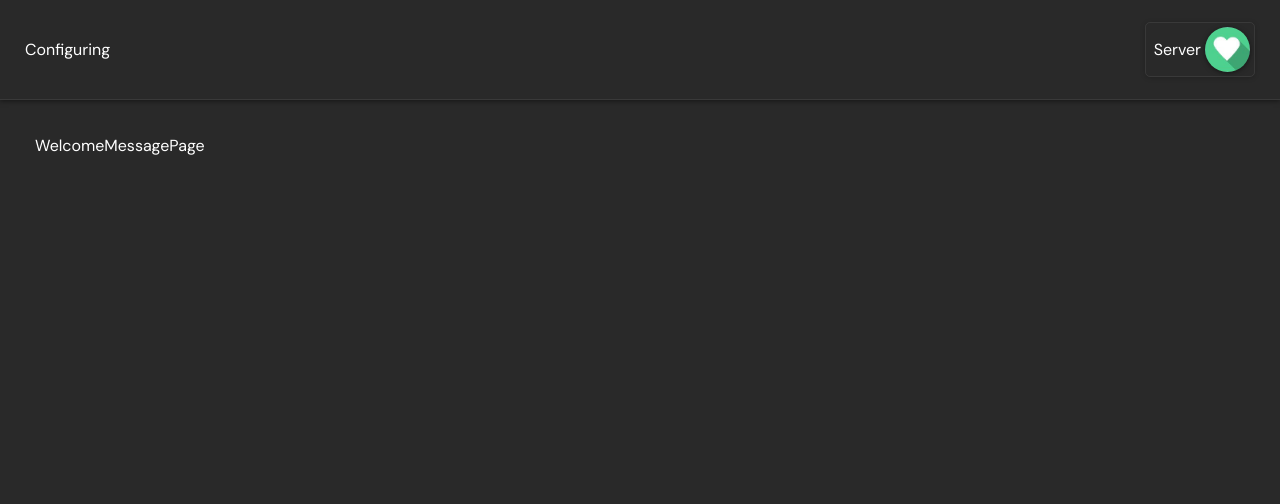
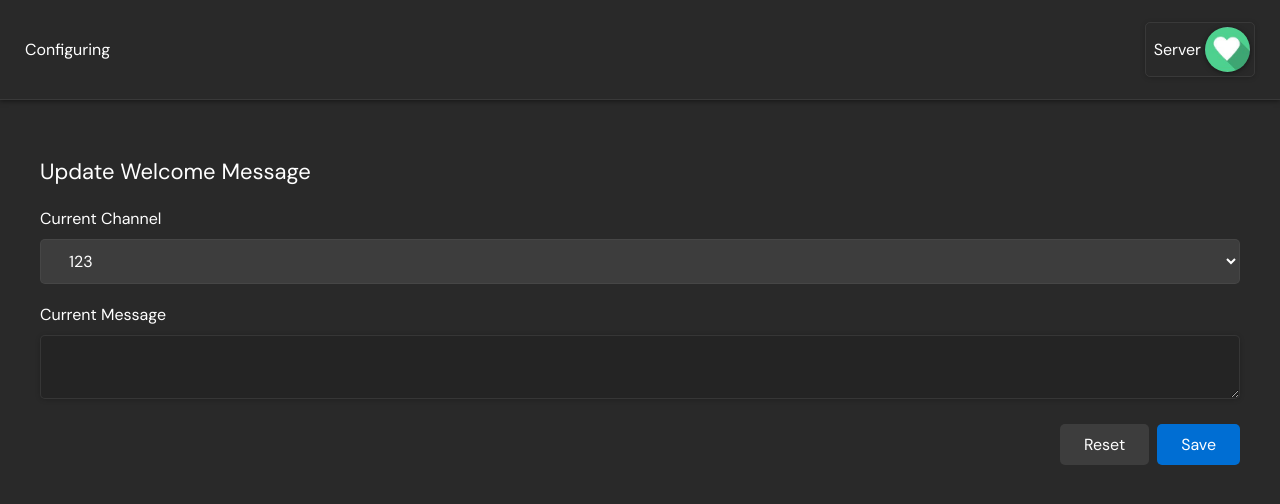
Before and after one commit to 4Source/doty-dashboard-app, a React (Create React App) app: page /dashboard/message in a window 1280 px wide. Shown: the top 504 px of the page. Built offline with nearby package versions, Linux system fonts and the light colour scheme.

Commit message:
Create WelcomeMessagePage Design

```diff
--- a/src/pages/WelcomeMessagePage.js
+++ b/src/pages/WelcomeMessagePage.js
@@ -1,9 +1,34 @@
-import { Page } from "../utils/styles";
+import { Button, ContainerStyle, Flex, Page, Select, TextArea, Title } from "../utils/styles";
 
 export const WelcomeMessagePage = () => {
     return (
         <Page>
-            WelcomeMessagePage
+            <ContainerStyle>
+                <Title>Update Welcome Message</Title>
+                <div>
+                    <section>
+                        <div>
+                            <label>Current Channel</label>
+                        </div>
+                        <Select style={{ margin: '10px 0px' }}>
+                            <option disabled>Please Select a Channel</option>
+                            <option>123</option>
+                            <option>124</option>
+                            <option>125</option>
+                        </Select>
+                    </section>
+                    <section style={{ margin: '10px 0px' }}>
+                        <div>
+                            <label htmlFor="message">Current Message</label>
+                        </div>
+                        <TextArea style={{ margin: '10px 0px' }} id="message"/>
+                    </section>
+                    <Flex justifyContent="flex-end">
+                        <Button type="button" style={{marginRight: '8px'}}>Reset</Button>
+                        <Button primary>Save</Button>
+                    </Flex>
+                </div>
+            </ContainerStyle>
         </Page>
     );
 }
--- a/src/utils/styles/index.jsx
+++ b/src/utils/styles/index.jsx
@@ -122,6 +122,27 @@ export const InputField = styled.input`
     }
 `;
 
+export const TextArea = styled.textarea`
+    padding: 10px 16px;
+    box-sizing: border-box;
+    font-size: 16px;
+    color: inherit;
+    font-family: inherit;
+    background-color: #2121218d;
+    border-radius: 5px;
+    border: 1px solid #58585858;
+    outline: none;
+    width: 100%;
+    box-shadow: 0px 1px 5px 0px #00000030;
+    resize: vertical;
+    min-height: 45px;
+
+    &:focus {
+        outline: 1px solid #585858F0;
+        box-shadow: 0px 1px 5px 0px #000000F0;
+    }
+`;
+
 export const Button = styled.button`
     background: ${props => props.primary ? "#006ed3" : "#3d3d3d"};
     padding: 10px 24px;
@@ -131,9 +152,28 @@ export const Button = styled.button`
     font-size: 16px;
     color: inherit;
     font-family: inherit;
-
+    cursor: pointer;
 `;
 
 export const Page = styled.div`
     padding: 35px;
 `;
+
+export const Select = styled.select`
+    width: 100%;
+    padding: 10px 24px;
+    font-family: inherit;
+    font-size: 16px;
+    background-color: #3d3d3d;
+    color: inherit;
+    border: 1px solid #58585858;
+    border-radius: 5px;
+
+    &:focus {
+        outline: none;
+    }
+
+    & > option{
+        background-color: inherit;
+    }
+`;
```
